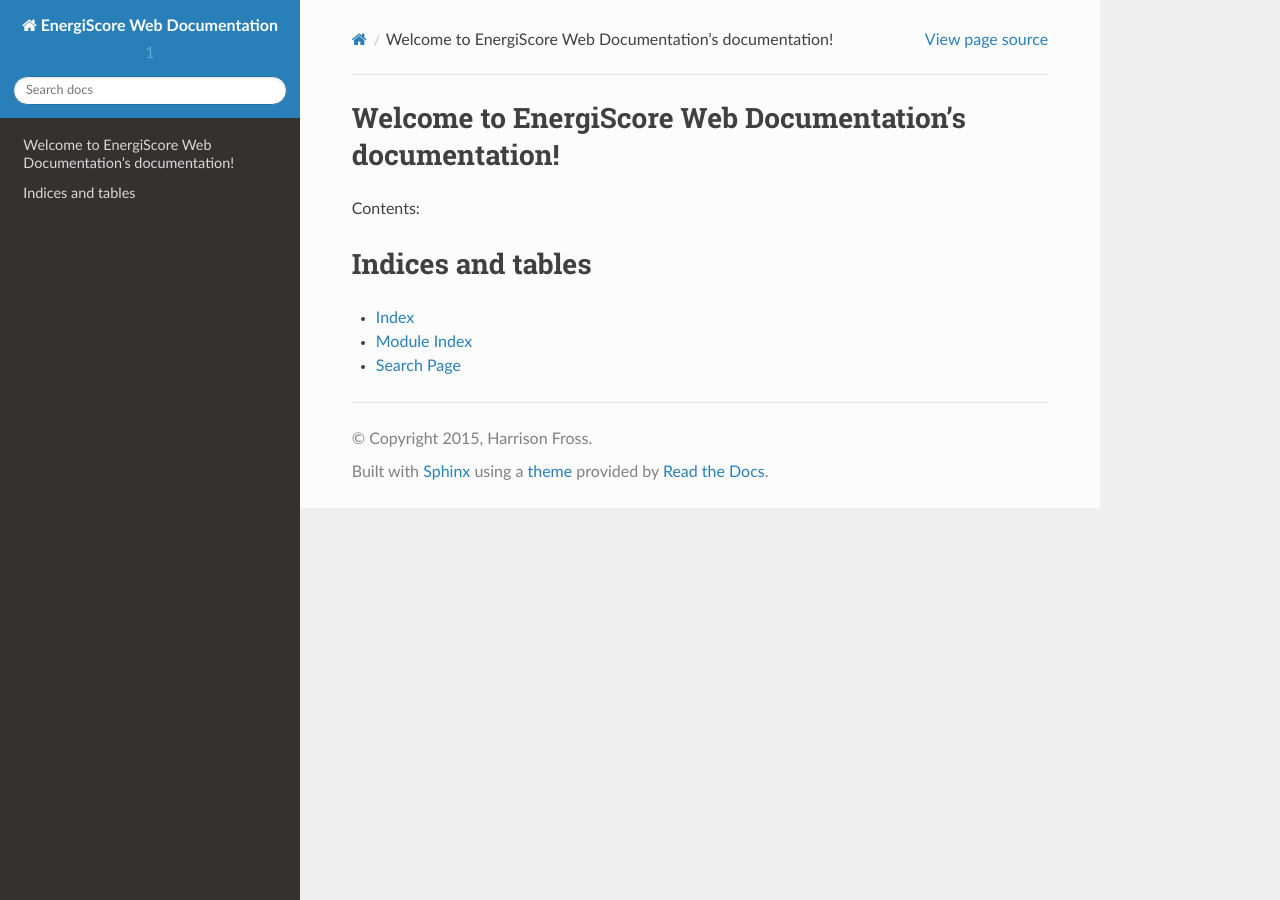
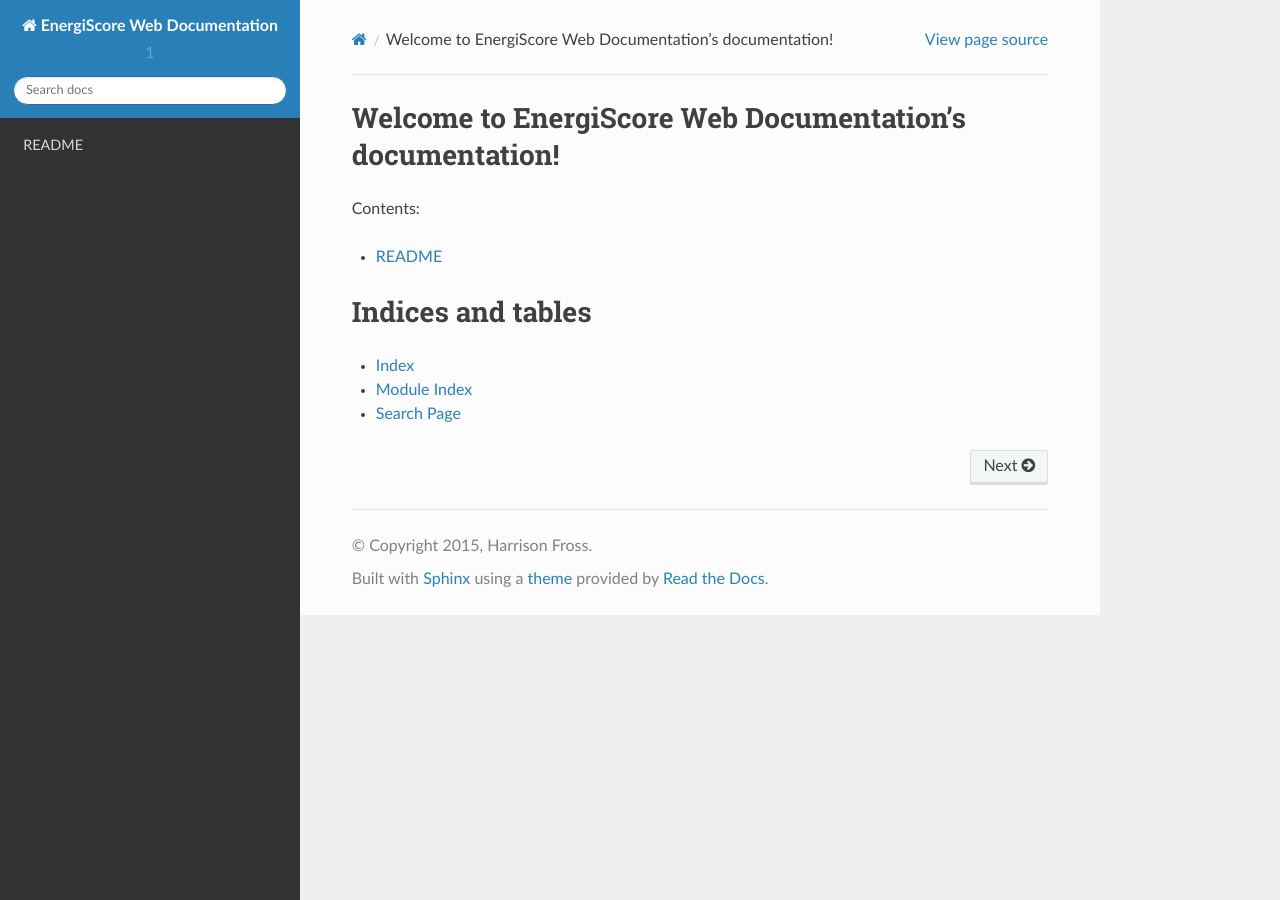
Before and after one commit to Melrok/energistream-py, a Sphinx documentation site: the page built from docs/index.rst, in a window 1280 px wide. Built offline with Sphinx 7.4.7 and the Read the Docs theme 2.0.0, drawn with Linux system fonts in a browser that asks for light colours; pages that are not in the unit, such as notebooks, are missing from menus.

Commit message:
Changes to facilitate generation of pages.

```diff
--- a/docs/index.rst
+++ b/docs/index.rst
@@ -11,6 +11,7 @@ Contents:
 .. toctree::
    :maxdepth: 2
 
+   source/includeme
    _examples/stream_examples
 
 
--- /dev/null
+++ b/docs/source/includeme.rst
@@ -0,0 +1,4 @@
+README
+******
+
+.. include:: ../../README.md
```
Also changed, not shown: 2 other files.
